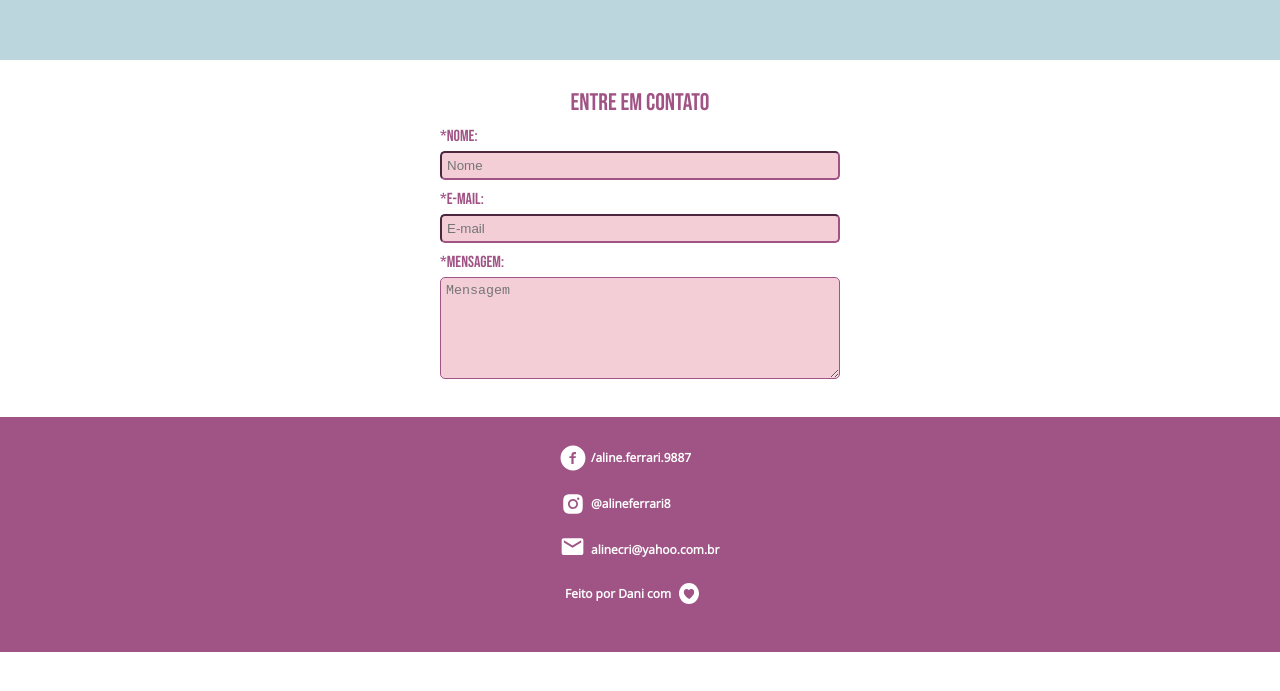
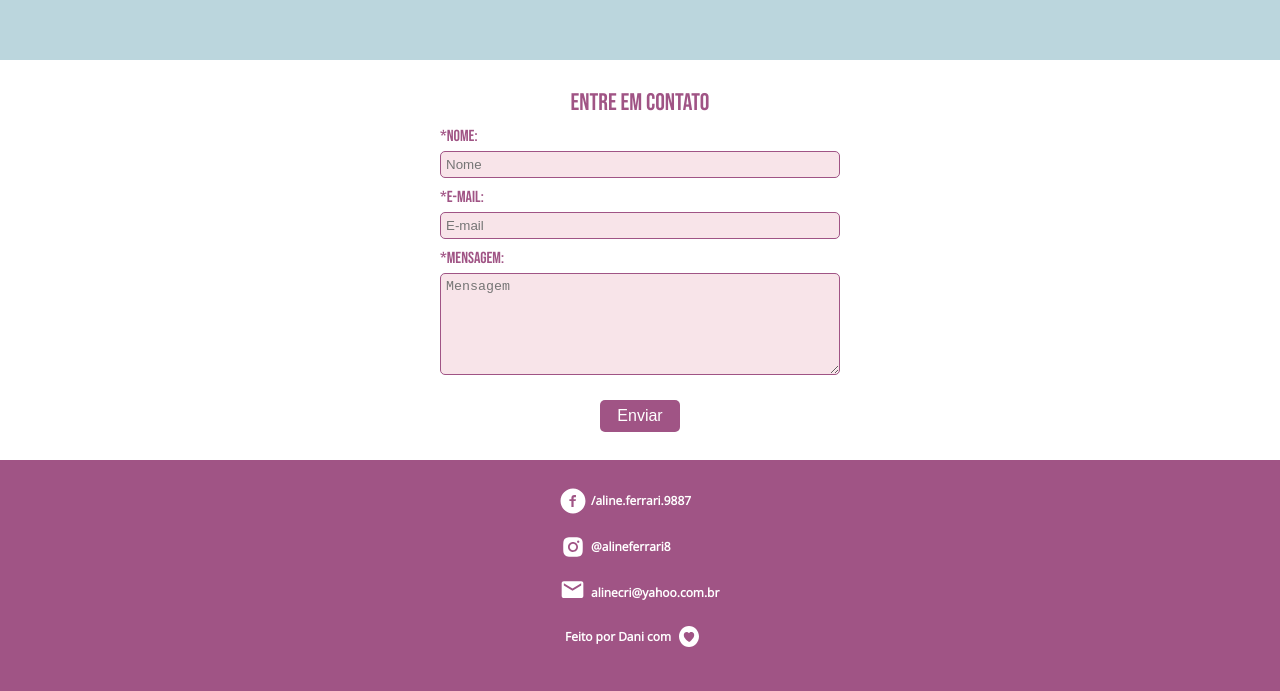
Before and after one commit to daniferrari/aline-ferrari, a React (Create React App) app: page / in a window 1280 px wide. Shown: the part 2481-3172 px from the top of the page. Before the commit the page ends 3133 px from the top, so only its background shows below. Built offline with nearby package versions, Linux system fonts and the light colour scheme; grey boxes are pictures that could not be loaded.

Commit message:
Adicionando animacao ao menu

```diff
--- a/src/components/contact/Contact.jsx
+++ b/src/components/contact/Contact.jsx
@@ -2,6 +2,12 @@ import React from 'react';
 import './contact.scss';
 
 function Contact () {
+
+    const sendEmail = (e) => {
+        console.log("enviar")
+        e.preventDefault();
+    }
+
     return (
         <div id="contact" className="contact">
             <h2>ENTRE EM CONTATO</h2>
@@ -10,17 +16,21 @@ function Contact () {
 
                 <div className="formItem">
                     <label htmlFor="name">*Nome:</label>
-                    <input name="name" id="name" type="text" placeholder="Nome"/>
+                    <input name="name" id="name" type="text" placeholder="Nome" required=""/>
                 </div>
 
                 <div className="formItem">
                     <label htmlFor="email">*E-mail:</label>
-                    <input name="email" id="email" type="text" placeholder="E-mail"/>
+                    <input name="email" id="email" type="email" pattern="[a-z0-9._%+-]+@[a-z0-9.-]+\.[a-z]{2,4}$" placeholder="E-mail" required=""/>
                 </div>
 
                 <div className="formItem">
                     <label htmlFor="message">*Mensagem:</label>
-                    <textarea rows="6" name="message" id="message" type="text" placeholder="Mensagem"/>
+                    <textarea rows="6" name="message" id="message" type="text" placeholder="Mensagem" required=""/>
+                </div>
+
+                <div className="buttonContainer">
+                    <button onClick={(e) => {sendEmail(e)}}>Enviar</button>
                 </div>
 
             </form>
--- a/src/components/contact/contact.scss
+++ b/src/components/contact/contact.scss
@@ -32,16 +32,38 @@
 
             input, textArea {
                 border-radius: 5px;
-                background: $female-light;
+                background: #f3ced78a;
                 border-color: $female-dark;
                 padding: 5px;
+                border: 1px solid $female-dark;
 
                 &:hover {
-                    border-color: $female-dark;
+                    background-color: #f3ced759;
                 }
 
                 &:focus, &:active, &:visited {
-                    border-color: $female-dark;
+                    border: 1px solid $female-light;
+                    outline: none;
+                }
+            }
+        }
+
+        > .buttonContainer {
+            font-family: Bebas Neue;
+            button {
+                margin-top: 15px;
+                background-color: $female-dark;
+                padding: 7px 17px;
+                border-radius: 5px;
+                color: $cloud;
+                border: none;
+                font-size: 16px;
+
+                &:hover {
+                    background-color: $female-medium;
+                }
+                &:focus, &:active, &:visited {
+                    outline: none;
                 }
             }
         }
--- a/src/components/menu/menu.scss
+++ b/src/components/menu/menu.scss
@@ -8,12 +8,15 @@
         width: 100%;
         position: fixed;
         background-color: $cloud;
+        z-index: 1;
 
         > .menuHeader {
             display: flex;
             align-items: center;
             justify-content: space-between;
             height: 68px;
+            z-index: 0;
+            background: $cloud;
 
             > h1 {
                 font-family: 'Sacramento', cursive;
@@ -51,6 +54,9 @@
             background-color: $cloud;
             height: 190px;
             width: 100%;
+            position: relative;
+            animation: menu 1s forwards;
+            z-index: -1;
 
             ul {
                 font-family: Open Sans;
@@ -106,5 +112,14 @@
             }
         }
     }
+}
 
+@keyframes menu {
+    from {
+        top: -200px;
+        opacity: 0;
+    } to {
+        top: 0px;
+        opacity: 1;
+    }
 }
--- a/src/styles/colors.scss
+++ b/src/styles/colors.scss
@@ -1,7 +1,7 @@
 //palete colors
 
 $female-dark: #A05485;
-$female-medium: #E49AB0;
+$female-medium: hsl(342, 58%, 75%);
 $female-light: #F3CED7;
 
 $male-dark: #2D598B;
```
